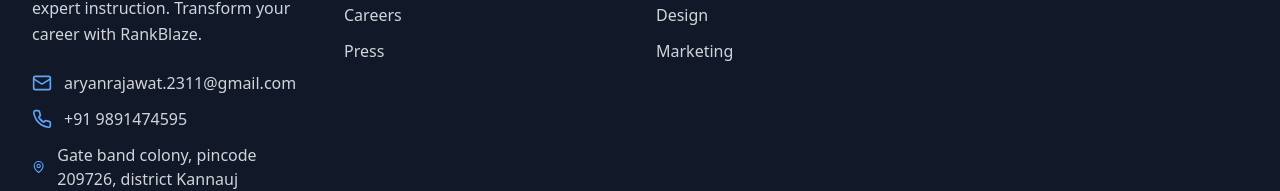
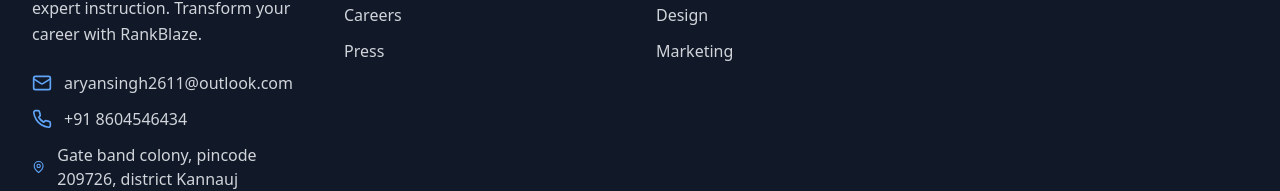
Before and after one commit to Kak4shi73/RankBlazeelearning, a React (Vite) app: page / in a window 1280 px wide. Shown: the part 4507-4698 px from the top of the page. Built offline with nearby package versions, Linux system fonts and the light colour scheme; no server answers.

Commit message:
Update Footer.tsx

```diff
--- a/src/components/Footer.tsx
+++ b/src/components/Footer.tsx
@@ -48,11 +48,11 @@ const Footer: React.FC = () => {
               <div className="space-y-3">
                 <div className="flex items-center space-x-3 text-gray-300">
                   <Mail className="h-5 w-5 text-blue-400" />
-                  <span>aryanrajawat.2311@gmail.com</span>
+                  <span>aryansingh2611@outlook.com</span>
                 </div>
                 <div className="flex items-center space-x-3 text-gray-300">
                   <Phone className="h-5 w-5 text-blue-400" />
-                  <span>+91 9891474595</span>
+                  <span>+91 8604546434</span>
                 </div>
                 <div className="flex items-center space-x-3 text-gray-300">
                   <MapPin className="h-5 w-5 text-blue-400" />
```
